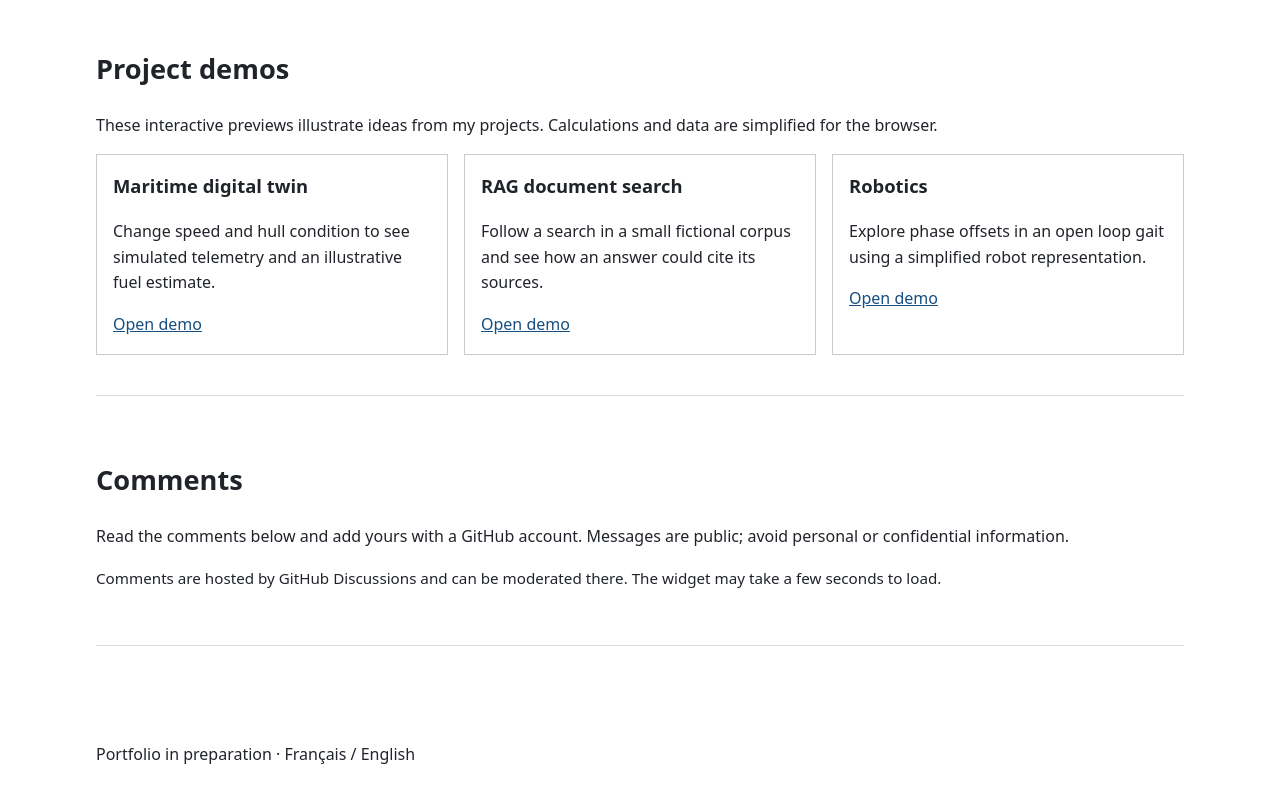
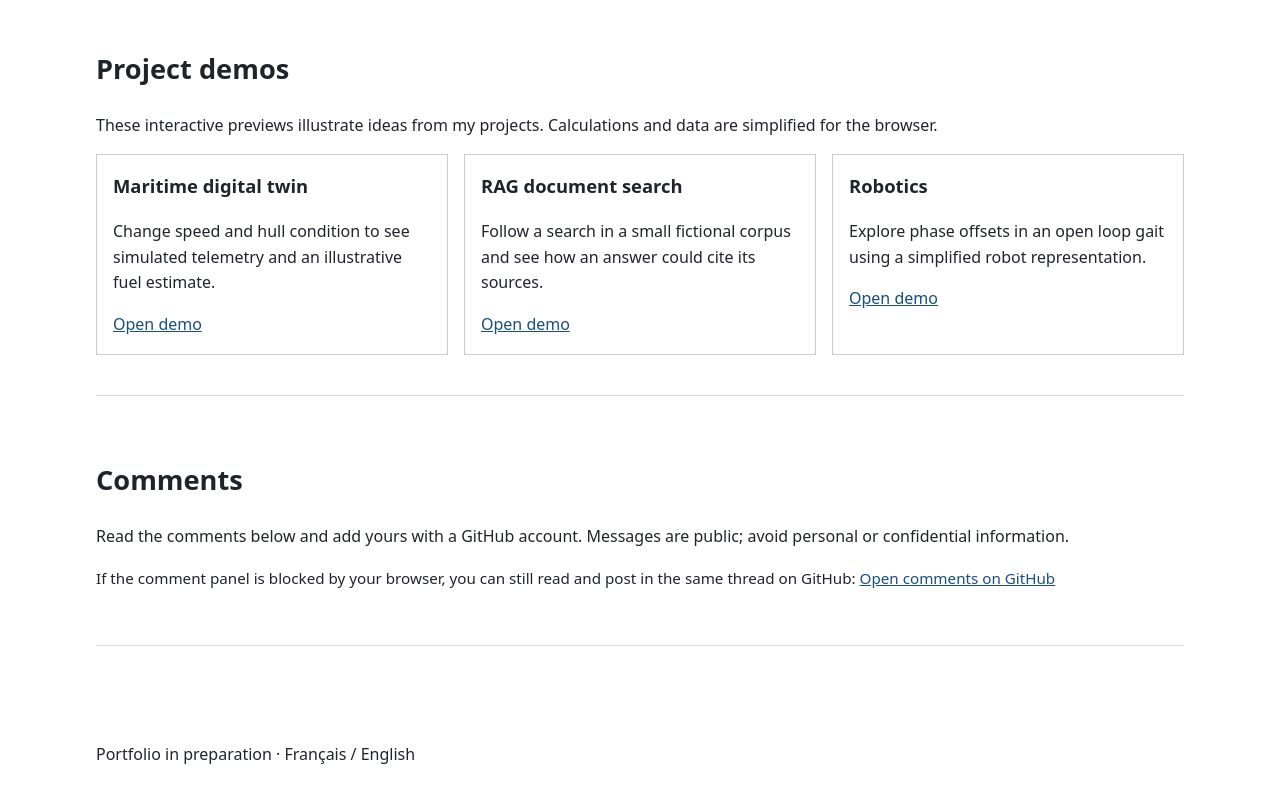
Before and after one commit to glanoux-research/glanoux-research.github.io, a plain HTML site: page index.html in a window 1280 px wide. Shown: the part 1883-2683 px from the top of the page. Drawn offline with Linux system fonts and the light colour scheme.

Commit message:
Add direct discussion fallback for blocked comment embeds

```diff
--- a/index.html
+++ b/index.html
@@ -98,7 +98,7 @@
       <h2 id="feedback-title" data-i18n="feedbackTitle">Comments</h2>
       <p data-i18n="feedbackIntro">Read the comments below and add yours with a GitHub account. Messages are public; avoid personal or confidential information.</p>
       <div class="giscus" id="comments-widget" aria-label="GitHub comments" data-i18n-aria="feedbackLabel"></div>
-      <p class="note" data-i18n="feedbackNote">Comments are hosted by GitHub Discussions and can be moderated there. The widget may take a few seconds to load.</p>
+      <p class="note"><span data-i18n="feedbackFallback">If the comment panel is blocked by your browser, you can still read and post in the same thread on GitHub:</span> <a href="https://github.com/glanoux-research/glanoux-research.github.io/discussions/1" target="_blank" rel="noopener noreferrer" data-i18n="feedbackFallbackLink">Open comments on GitHub</a></p>
     </section>
   </main>
   <footer><p data-i18n="footer">Portfolio in preparation · Français / English</p></footer>
--- a/site.js
+++ b/site.js
@@ -34,7 +34,7 @@ const translations = {
     robotCard: 'Explorer le déphasage d’une démarche en boucle ouverte sur une représentation simplifiée de robot.',
     openDemo: 'Ouvrir la démo', footer: 'Portfolio en cours de préparation · Français / English',
     feedbackTitle: 'Commentaires', feedbackIntro: 'Lis les commentaires ci-dessous et ajoute le tien avec un compte GitHub. Les messages sont publics ; évite les informations personnelles ou confidentielles.',
-    feedbackLabel: 'Commentaires GitHub', feedbackNote: 'Les commentaires sont hébergés par GitHub Discussions et modérables sur GitHub. Le chargement du module peut prendre quelques secondes.',
+    feedbackLabel: 'Commentaires GitHub', feedbackFallback: 'Si ton navigateur bloque le panneau, tu peux lire et publier dans le même fil sur GitHub :', feedbackFallbackLink: 'Ouvrir les commentaires sur GitHub',
     backProjects: 'Retour aux projets', demoLabel: 'Aperçu interactif simplifié',
     twinIntro: 'Le projet local synchronise une simulation de navire avec un jumeau et présente une estimation de performance. Ici, modifiez deux paramètres pour comprendre le principe ; les nombres ne proviennent pas du modèle réel.',
     speed: 'Vitesse (nœuds)', fouling: 'Encrassement de coque (%)', twinNote: 'Illustration pédagogique : formule arbitraire, sans valeur de prédiction opérationnelle.',
@@ -78,7 +78,7 @@ const translations = {
     robotCard: 'Explore phase offsets in an open loop gait using a simplified robot representation.',
     openDemo: 'Open demo', footer: 'Portfolio in preparation · Français / English',
     feedbackTitle: 'Comments', feedbackIntro: 'Read the comments below and add yours with a GitHub account. Messages are public; avoid personal or confidential information.',
-    feedbackLabel: 'GitHub comments', feedbackNote: 'Comments are hosted by GitHub Discussions and can be moderated there. The widget may take a few seconds to load.',
+    feedbackLabel: 'GitHub comments', feedbackFallback: 'If the comment panel is blocked by your browser, you can still read and post in the same thread on GitHub:', feedbackFallbackLink: 'Open comments on GitHub',
     backProjects: 'Back to projects', demoLabel: 'Simplified interactive preview',
     twinIntro: 'The local project synchronizes a ship simulation with a digital twin and displays a performance estimate. Change two parameters to understand the idea; these numbers do not come from the actual model.',
     speed: 'Speed (knots)', fouling: 'Hull fouling (%)', twinNote: 'Educational illustration: arbitrary formula with no operational predictive value.',
```
Also changed, not shown: 1 other file.
